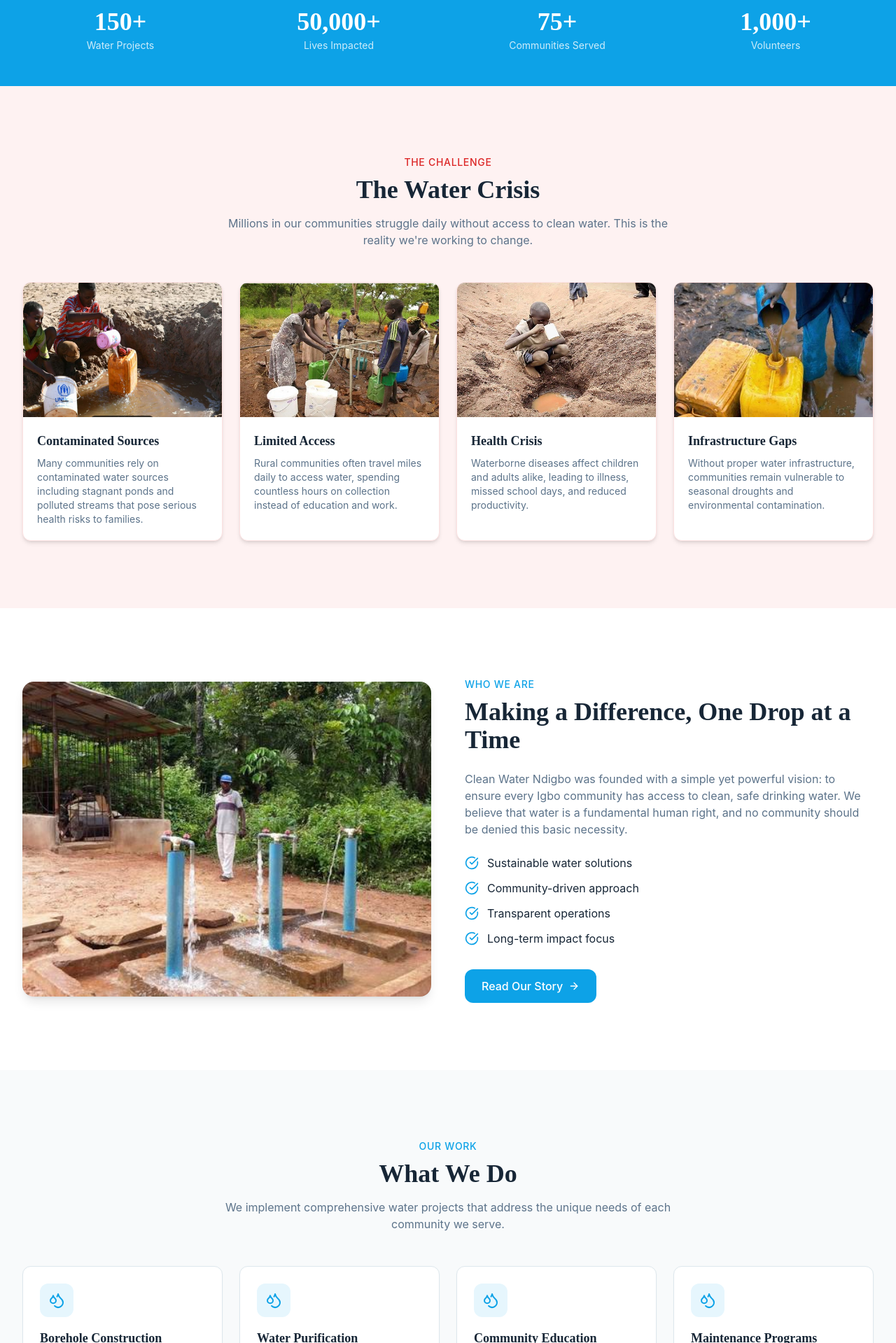
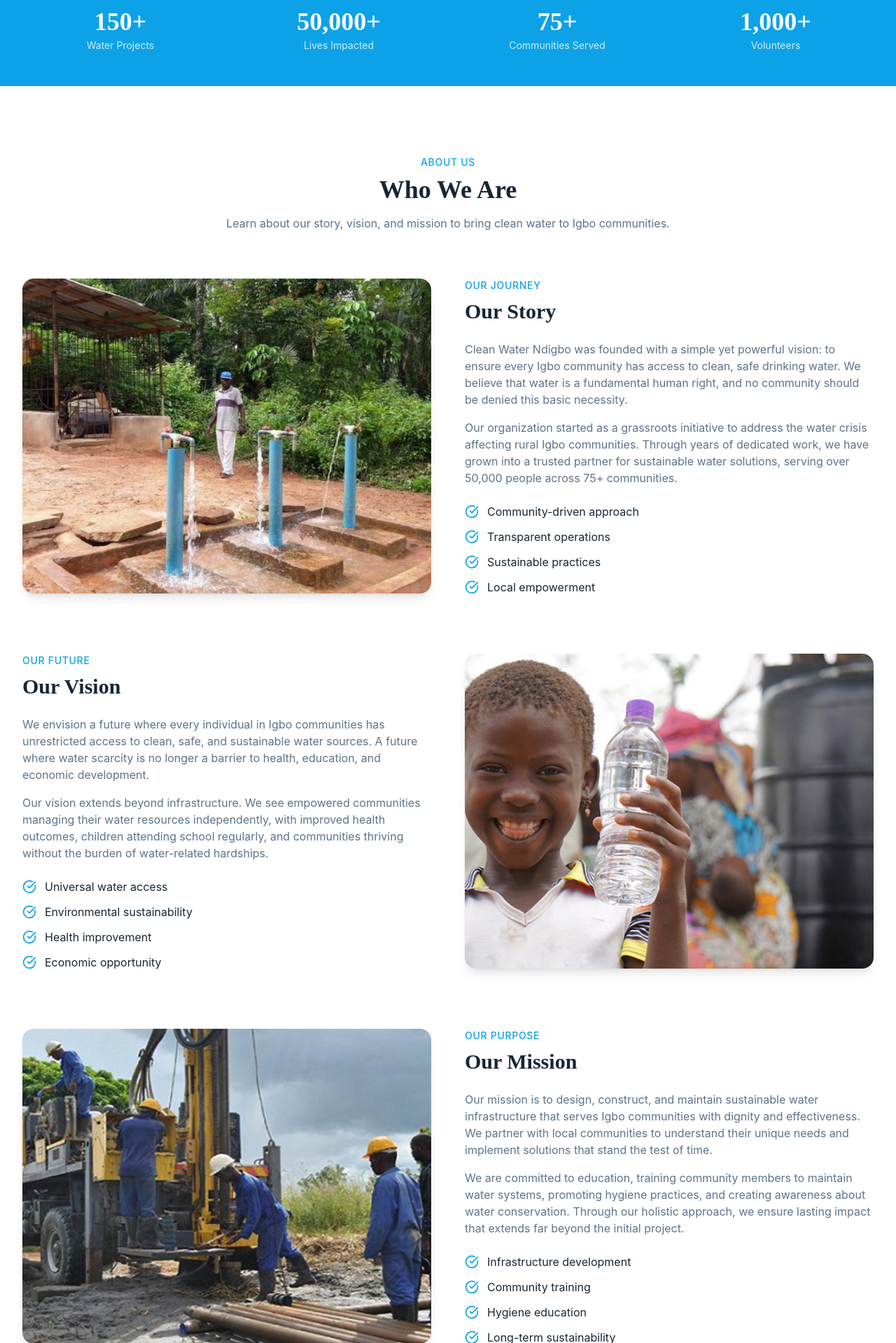
Before and after one commit to dubixhub/cleanwaterndigbo, a React (Vite) app: page / in a window 1280 px wide. Shown: the part 881-2800 px from the top of the page at 70% size. Built offline with nearby package versions, Linux system fonts and the light colour scheme; no server answers; the HTML template or start-up script is replaced by a standard one.

Commit message:
added new sections (1. Who we are 2. Our Story 3. Our Vision 4. Our mission) pushed down the challege section down to the bottom

```diff
--- a/src/pages/Home.tsx
+++ b/src/pages/Home.tsx
@@ -380,40 +380,116 @@ const Home = () => {
         </div>
       </section>
 
-      {/* Water Crisis Section */}
-      <section className="section-padding bg-red-50">
+      {/* Who We Are Section */}
+      <section className="section-padding">
         <div className="container-custom">
-          <div className="text-center max-w-2xl mx-auto mb-12">
-            <span className="text-red-600 font-medium text-sm uppercase tracking-wider">The Challenge</span>
+          <div className="text-center max-w-2xl mx-auto mb-16">
+            <span className="text-primary font-medium text-sm uppercase tracking-wider">About Us</span>
             <h2 className="font-serif text-3xl md:text-4xl font-bold text-foreground mt-2 mb-4">
-              The Water Crisis
+              Who We Are
             </h2>
             <p className="text-muted-foreground">
-              Millions in our communities struggle daily without access to clean water. This is the reality we're working to change.
+              Learn about our story, vision, and mission to bring clean water to Igbo communities.
             </p>
           </div>
 
-          <div className="grid md:grid-cols-2 lg:grid-cols-4 gap-6">
-            {waterCrisisImages.map((item, index) => (
-              <div
-                key={index}
-                className="crisis-card bg-white rounded-xl shadow-md overflow-hidden border border-red-100 hover:shadow-lg transition-all duration-300"
-              >
+          {/* Our Story */}
+          <div className="mb-20">
+            <div className="grid lg:grid-cols-2 gap-12 items-center">
+              <div className="about-image relative">
                 <img
-                  src={item.image}
-                  alt={item.title}
-                  className="w-full h-48 object-cover"
+                  src={communitywater}
+                  alt="Our Story - Clean Water Ndigbo"
+                  className="rounded-2xl shadow-lg w-full h-[450px] object-cover transition-transform duration-300 hover:scale-105"
                 />
-                <div className="p-5">
-                  <h3 className="font-serif font-semibold text-lg text-foreground mb-2">
-                    {item.title}
-                  </h3>
-                  <p className="text-sm text-muted-foreground">
-                    {item.description}
-                  </p>
-                </div>
               </div>
-            ))}
+              <div className="about-content">
+                <span className="text-primary font-medium text-sm uppercase tracking-wider">Our Journey</span>
+                <h3 className="font-serif text-2xl md:text-3xl font-bold text-foreground mt-2 mb-6">
+                  Our Story
+                </h3>
+                <p className="text-muted-foreground mb-4">
+                  Clean Water Ndigbo was founded with a simple yet powerful vision: to ensure every Igbo community has access to clean, safe drinking water. We believe that water is a fundamental human right, and no community should be denied this basic necessity.
+                </p>
+                <p className="text-muted-foreground mb-6">
+                  Our organization started as a grassroots initiative to address the water crisis affecting rural Igbo communities. Through years of dedicated work, we have grown into a trusted partner for sustainable water solutions, serving over 50,000 people across 75+ communities.
+                </p>
+                <ul className="space-y-3">
+                  {['Community-driven approach', 'Transparent operations', 'Sustainable practices', 'Local empowerment'].map((item, i) => (
+                    <li key={i} className="card-item flex items-center gap-3 text-foreground transition-all duration-300 hover:translate-x-2">
+                      <CheckCircle className="w-5 h-5 text-primary shrink-0" />
+                      {item}
+                    </li>
+                  ))}
+                </ul>
+              </div>
+            </div>
+          </div>
+
+          {/* Our Vision */}
+          <div className="mb-20">
+            <div className="grid lg:grid-cols-2 gap-12 items-center">
+              <div className="about-content order-2 lg:order-1">
+                <span className="text-primary font-medium text-sm uppercase tracking-wider">Our Future</span>
+                <h3 className="font-serif text-2xl md:text-3xl font-bold text-foreground mt-2 mb-6">
+                  Our Vision
+                </h3>
+                <p className="text-muted-foreground mb-4">
+                  We envision a future where every individual in Igbo communities has unrestricted access to clean, safe, and sustainable water sources. A future where water scarcity is no longer a barrier to health, education, and economic development.
+                </p>
+                <p className="text-muted-foreground mb-6">
+                  Our vision extends beyond infrastructure. We see empowered communities managing their water resources independently, with improved health outcomes, children attending school regularly, and communities thriving without the burden of water-related hardships.
+                </p>
+                <ul className="space-y-3">
+                  {['Universal water access', 'Environmental sustainability', 'Health improvement', 'Economic opportunity'].map((item, i) => (
+                    <li key={i} className="card-item flex items-center gap-3 text-foreground transition-all duration-300 hover:translate-x-2">
+                      <CheckCircle className="w-5 h-5 text-primary shrink-0" />
+                      {item}
+                    </li>
+                  ))}
+                </ul>
+              </div>
+              <div className="about-image relative order-1 lg:order-2">
+                <img
+                  src={cleanwater2}
+                  alt="Our Vision - Clean Water Access"
+                  className="rounded-2xl shadow-lg w-full h-[450px] object-cover transition-transform duration-300 hover:scale-105"
+                />
+              </div>
+            </div>
+          </div>
+
+          {/* Our Mission */}
+          <div className="mb-16">
+            <div className="grid lg:grid-cols-2 gap-12 items-center">
+              <div className="about-image relative">
+                <img
+                  src={cleanwater3}
+                  alt="Our Mission - Community Impact"
+                  className="rounded-2xl shadow-lg w-full h-[450px] object-cover transition-transform duration-300 hover:scale-105"
+                />
+              </div>
+              <div className="about-content">
+                <span className="text-primary font-medium text-sm uppercase tracking-wider">Our Purpose</span>
+                <h3 className="font-serif text-2xl md:text-3xl font-bold text-foreground mt-2 mb-6">
+                  Our Mission
+                </h3>
+                <p className="text-muted-foreground mb-4">
+                  Our mission is to design, construct, and maintain sustainable water infrastructure that serves Igbo communities with dignity and effectiveness. We partner with local communities to understand their unique needs and implement solutions that stand the test of time.
+                </p>
+                <p className="text-muted-foreground mb-6">
+                  We are committed to education, training community members to maintain water systems, promoting hygiene practices, and creating awareness about water conservation. Through our holistic approach, we ensure lasting impact that extends far beyond the initial project.
+                </p>
+                <ul className="space-y-3">
+                  {['Infrastructure development', 'Community training', 'Hygiene education', 'Long-term sustainability'].map((item, i) => (
+                    <li key={i} className="card-item flex items-center gap-3 text-foreground transition-all duration-300 hover:translate-x-2">
+                      <CheckCircle className="w-5 h-5 text-primary shrink-0" />
+                      {item}
+                    </li>
+                  ))}
+                </ul>
+              </div>
+            </div>
           </div>
         </div>
       </section>
@@ -454,8 +530,6 @@ const Home = () => {
           </div>
         </div>
       </section>
-
-      {/* What We Do Preview */}
       <section className="section-padding bg-muted/50">
         <div className="container-custom">
           <div className="text-center max-w-2xl mx-auto mb-12 animate-fadeIn">
@@ -522,6 +596,44 @@ const Home = () => {
           </div>
         </div>
       </section>
+
+      {/* Water Crisis Section */}
+      <section className="section-padding bg-red-50">
+        <div className="container-custom">
+          <div className="text-center max-w-2xl mx-auto mb-12">
+            <span className="text-red-600 font-medium text-sm uppercase tracking-wider">The Challenge</span>
+            <h2 className="font-serif text-3xl md:text-4xl font-bold text-foreground mt-2 mb-4">
+              The Water Crisis
+            </h2>
+            <p className="text-muted-foreground">
+              Millions in our communities struggle daily without access to clean water. This is the reality we're working to change.
+            </p>
+          </div>
+
+          <div className="grid md:grid-cols-2 lg:grid-cols-4 gap-6">
+            {waterCrisisImages.map((item, index) => (
+              <div
+                key={index}
+                className="crisis-card bg-white rounded-xl shadow-md overflow-hidden border border-red-100 hover:shadow-lg transition-all duration-300"
+              >
+                <img
+                  src={item.image}
+                  alt={item.title}
+                  className="w-full h-48 object-cover"
+                />
+                <div className="p-5">
+                  <h3 className="font-serif font-semibold text-lg text-foreground mb-2">
+                    {item.title}
+                  </h3>
+                  <p className="text-sm text-muted-foreground">
+                    {item.description}
+                  </p>
+                </div>
+              </div>
+            ))}
+          </div>
+        </div>
+      </section>
     </Layout>
   );
 };
```
